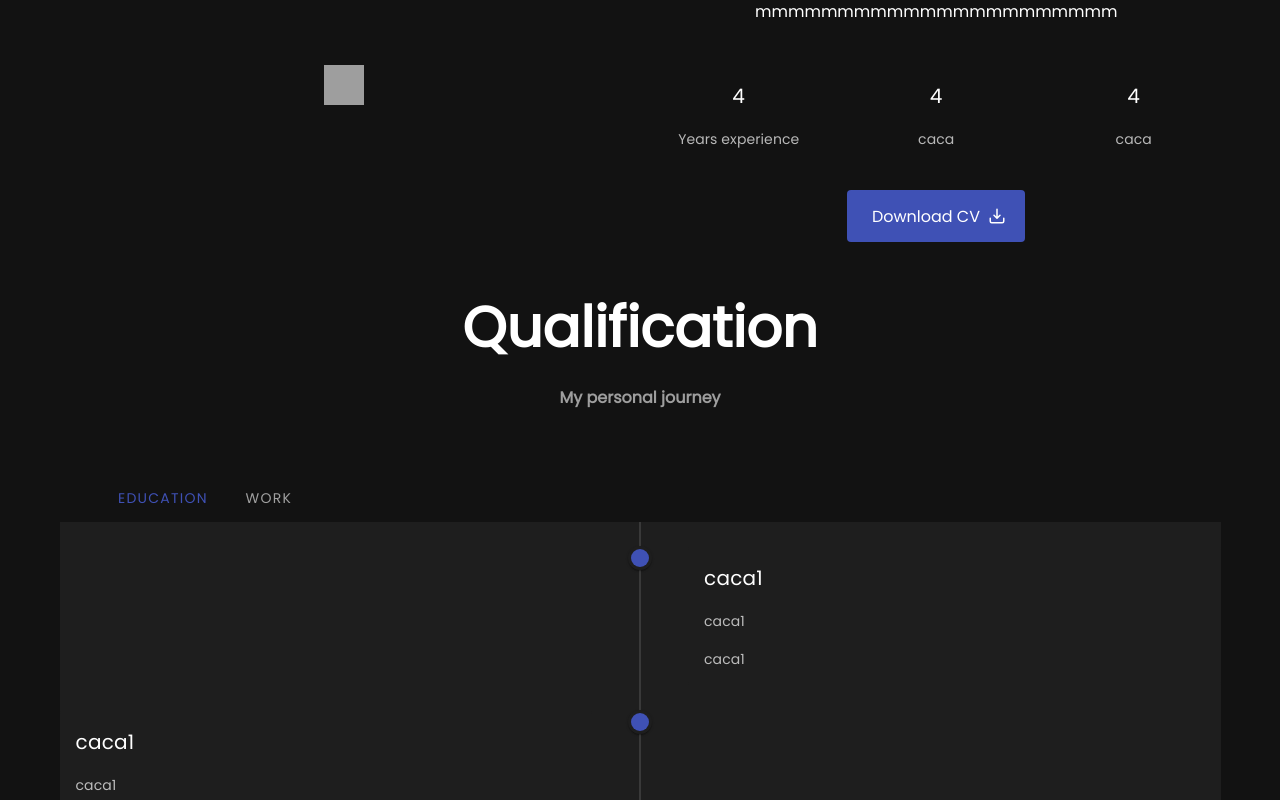
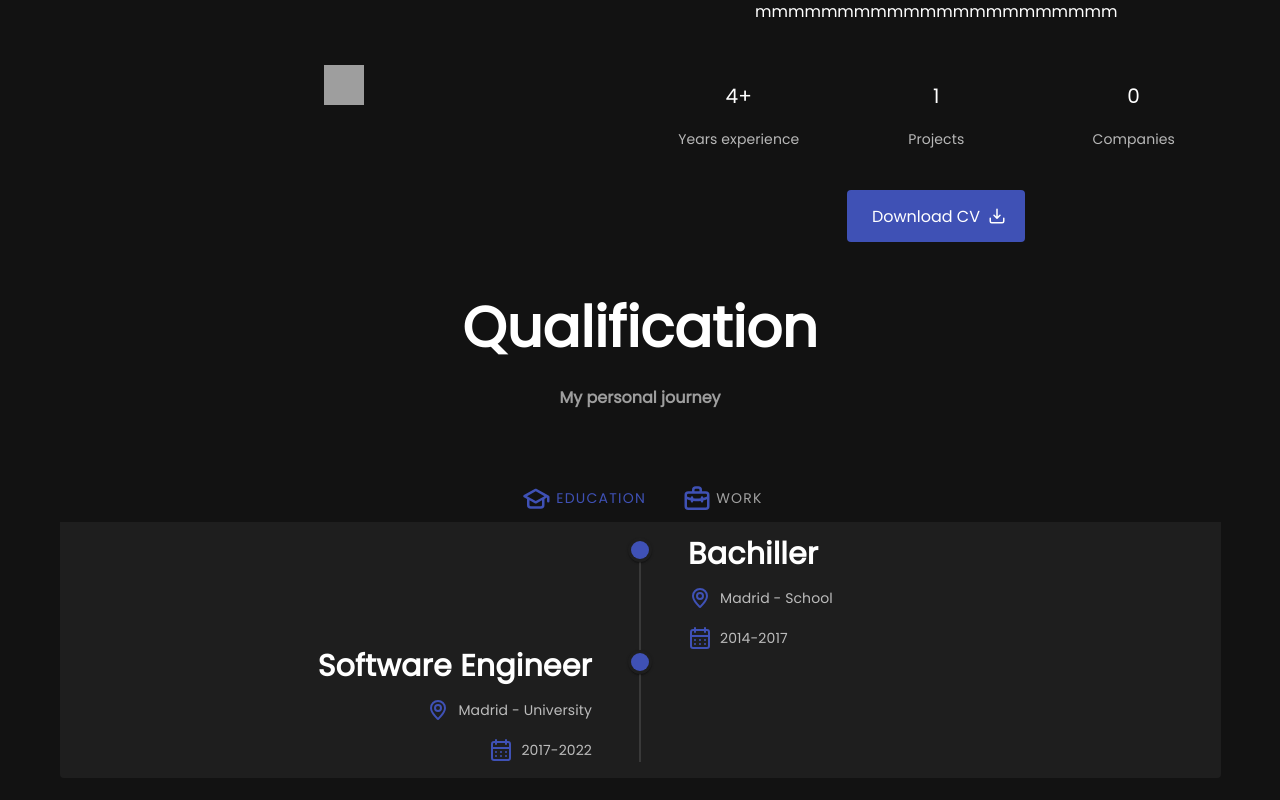
Before and after one commit to juliandpt/Portfolio_nuxt, a Nuxt app: page /about in a window 1280 px wide. Shown: the part 380-1180 px from the top of the page. Built offline with nearby package versions, Linux system fonts and the light colour scheme; grey boxes are pictures that could not be loaded.

Commit message:
advanced about page

```diff
--- a/pages/about.vue
+++ b/pages/about.vue
@@ -116,7 +116,6 @@
         <v-card
           flat
           color="transparent"
-          width="100%"
         >
           <v-tabs
             v-model="tab"
@@ -132,12 +131,21 @@
             <v-tab
               v-for="(qualification, i) in qualifications"
               :key="i"
+              :class="(i % 2 == 0) ? 'ml-auto' : 'mr-auto'"
             >
+              <img
+                :src="qualification.icon"
+                height="30"
+                width="30"
+                class="mx-1"
+              >
               {{ qualification.title }}
             </v-tab>
           </v-tabs>
 
-          <v-tabs-items v-model="tab">
+          <v-tabs-items
+            v-model="tab"
+          >
             <v-tab-item
               v-for="(qualification, i) in qualifications"
               :key="i"
@@ -145,28 +153,55 @@
               <template>
                 <v-timeline
                   align-top
+                  class="pa-0 my-4"
+                  color="transparent"
                 >
                   <v-timeline-item
                     color="indigo"
                     small
                     v-for="(item, j) in qualification.items"
                     :key="j"
+                    class="pa-0"
                   >
                     <v-card
-                      flat
+                    flat
+                    color="transparent"
+                    class="ml-auto"
                     >
-                      <v-card-title>
-                        {{ item.value }}
+                      <v-card-title
+                        class="pt-0 px-0"
+                      >
+                        <h2
+                          :class="j%2 != 0 ? 'ml-auto' : ''"
+                        >
+                          {{ item.title }}
+                        </h2>
                       </v-card-title>
 
-                      <v-card-text>
-                        {{ item.value }}
+                      <v-card-text
+                        class="d-flex align-center px-0"
+                      >
+                        <img
+                          src="@/assets/icons/location.svg"
+                          height="24"
+                          width="24"
+                          :class="j%2 != 0 ? 'ml-auto mr-2' : 'mr-2'"
+                        >
+
+                        {{ item.location }}
                       </v-card-text>
 
                       <v-card-text
-                        class="pt-0"
+                        class="d-flex align-center py-0 px-0"
                       >
-                        {{ item.value }}
+                        <img
+                          src="@/assets/icons/date.svg"
+                          height="24"
+                          width="24"
+                          :class="j%2 != 0 ? 'ml-auto mr-2' : 'mr-2'"
+                        >
+
+                        {{ item.date }}
                       </v-card-text>
                     </v-card>
                   </v-timeline-item>
@@ -203,15 +238,15 @@ export default {
     experiences: [
       {
         title: 'Years experience',
-        value: '4'
+        value: '4+'
       },
       {
-        title: 'caca',
-        value: '4'
+        title: 'Projects',
+        value: '1'
       },
       {
-        title: 'caca',
-        value: '4'
+        title: 'Companies',
+        value: '0'
       }
     ],
     qualifications: [
@@ -220,19 +255,14 @@ export default {
         icon: require("@/assets/icons/education.svg"),
         items: [
           {
-            value: "caca1",
-            location: "",
-            years: ""
+            title: "Bachiller",
+            location: "Madrid - School",
+            date: "2014-2017"
           },
           {
-            value: "caca1",
-            location: "",
-            years: ""
-          },
-          {
-            value: "caca1",
-            location: "",
-            years: ""
+            title: "Software Engineer",
+            location: "Madrid - University",
+            date: "2017-2022"
           }
         ]
       },
@@ -241,19 +271,9 @@ export default {
         icon: require("@/assets/icons/work.svg"),
         items: [
           {
-            value: "caca2",
-            location: "",
-            years: ""
-          },
-          {
-            value: "caca2",
-            location: "",
-            years: ""
-          },
-          {
-            value: "caca2",
-            location: "",
-            years: ""
+            title: "Incoming...",
+            location: "...",
+            date: "..."
           }
         ]
       }
```
Also changed, not shown: assets/icons/date.svg (added), assets/icons/location.svg (added).
